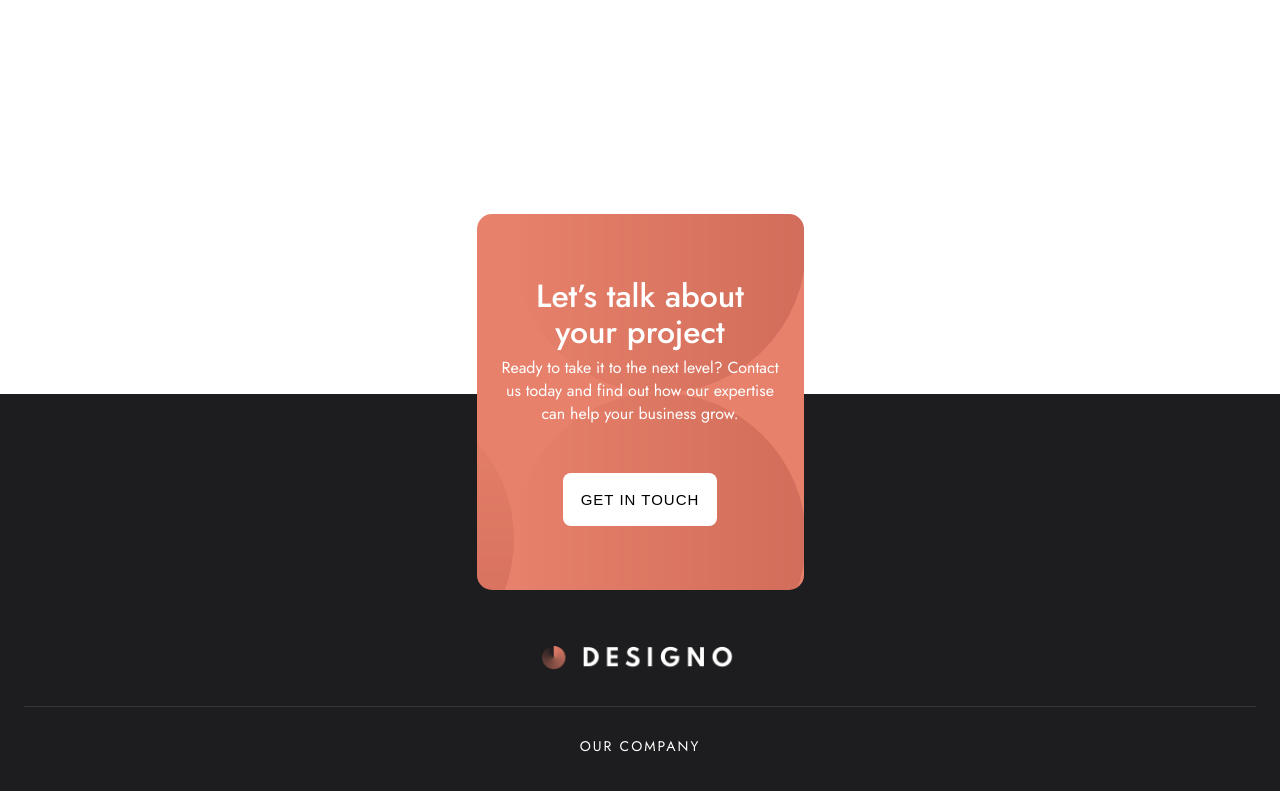
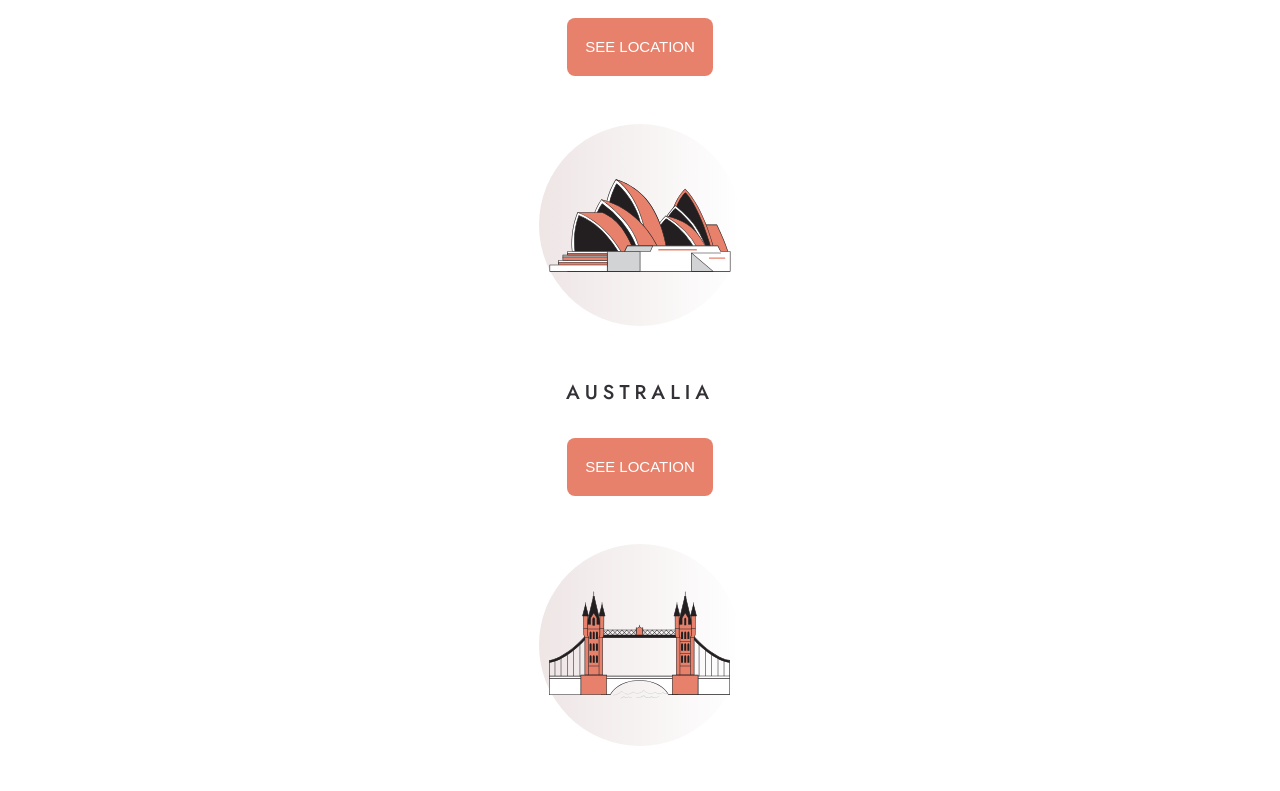
Before and after one commit to AyeTone/Desingo, a React (Create React App) app in the folder client/: page /about in a window 1280 px wide. Shown: the part 3640-4431 px from the top of the page. Built offline with nearby package versions, Linux system fonts and the light colour scheme.

Commit message:
Sites component added

```diff
--- a/client/src/components/UI/Sites.jsx
+++ b/client/src/components/UI/Sites.jsx
@@ -1,15 +1,30 @@
 import React from "react";
 import { ReactComponent as Canada } from "../../assets/shared/desktop/illustration-canada.svg";
+import { Link } from "react-router-dom";
 import { ReactComponent as Australia } from "../../assets/shared/desktop/illustration-australia.svg";
 import { ReactComponent as UnitedKingdom } from "../../assets/shared/desktop/illustration-united-kingdom.svg";
-import { ReactComponent as Background } from "../../assets/shared/desktop/bg-pattern-small-circle.svg";
 import SvgImage from "./SvgImage";
 
 const Sites = () => {
+  const link = (
+    <Link to="/locations">
+      <button className="sites__btn">See Location</button>
+    </Link>
+  );
+
   return (
     <section className="sites">
-      <div className="sites__conutry">
+      <div className="sites__country">
         <SvgImage svg={<Canada />} title="Canada" />
+        {link}
+      </div>
+      <div className="sites__country">
+        <SvgImage svg={<Australia />} title="Australia" />
+        {link}
+      </div>
+      <div className="sites__country">
+        <SvgImage svg={<UnitedKingdom />} title="United Kingdom" />
+        {link}
       </div>
     </section>
   );
--- a/client/src/components/UI/SvgImage.jsx
+++ b/client/src/components/UI/SvgImage.jsx
@@ -4,8 +4,10 @@ import { ReactComponent as Background } from "../../assets/shared/desktop/bg-pat
 const SvgImage = ({ svg, title }) => {
   return (
     <div className="svg-image">
-      {svg}
-      <Background className="svg-image__bg" />
+      <div className="svg-image__icon--wrapper">
+        {svg}
+        <Background className="svg-image__bg" />
+      </div>
       <h3 className="svg-image__title">{title}</h3>
     </div>
   );
--- a/client/src/styles/components/UI/_Sites.scss
+++ b/client/src/styles/components/UI/_Sites.scss
@@ -8,3 +8,21 @@
   align-items: center;
   gap: 48px;
 }
+
+.sites__country {
+  display: flex;
+  flex-direction: column;
+  align-items: center;
+}
+
+.sites__btn {
+  padding: 18px;
+  font-size: 15px;
+  line-height: 22px;
+  text-transform: uppercase;
+  color: white;
+  background-color: $mainBg;
+  border: none;
+  border-radius: 8px;
+  cursor: pointer;
+}
--- a/client/src/styles/components/UI/_SvgImage.scss
+++ b/client/src/styles/components/UI/_SvgImage.scss
@@ -2,8 +2,12 @@
 
 .svg-image {
   text-align: center;
+}
+
+.svg-image__icon--wrapper {
   position: relative;
   width: max-content;
+  margin: 0 auto;
 }
 
 .svg-image__bg {
```
Also changed, not shown: client/src/index.css.
